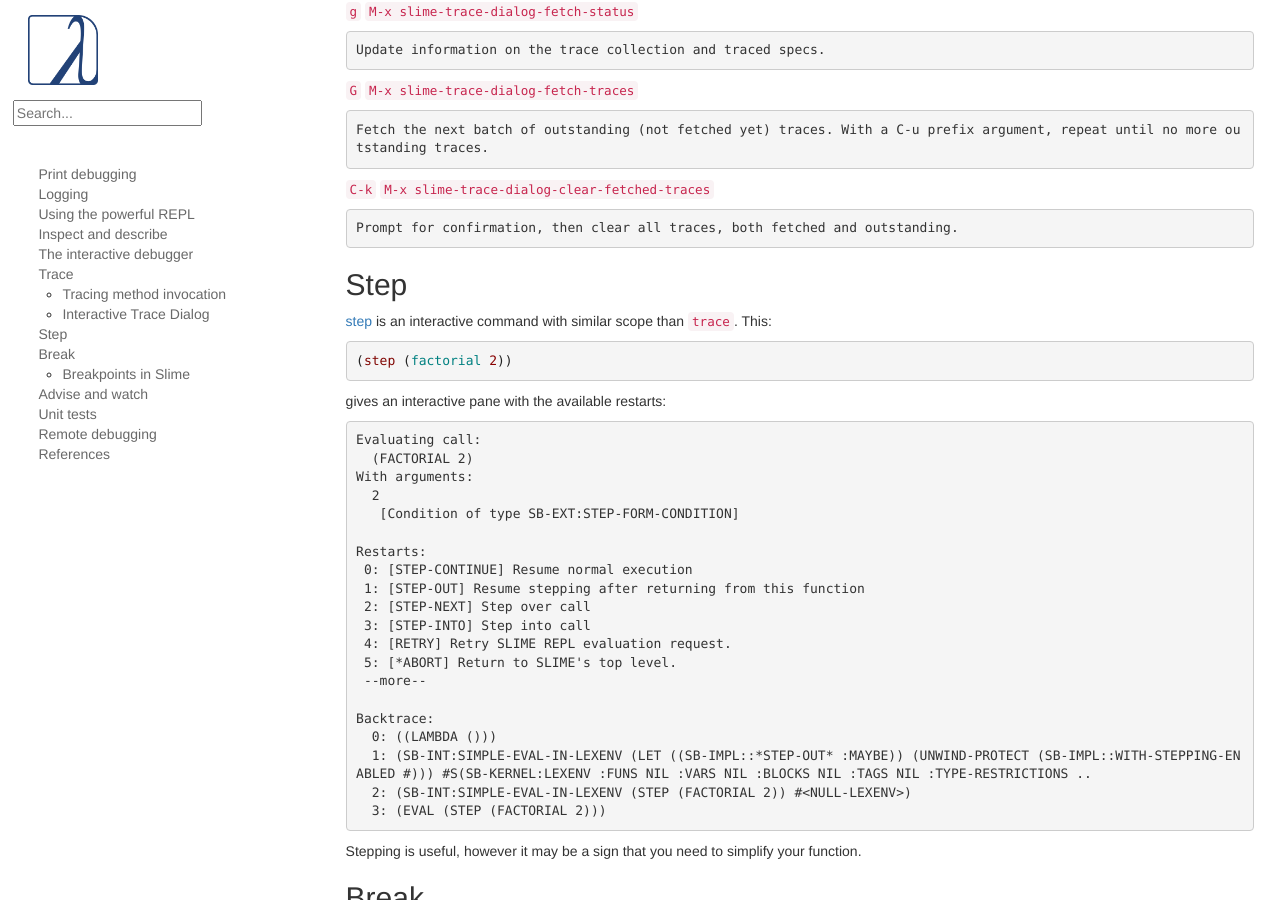
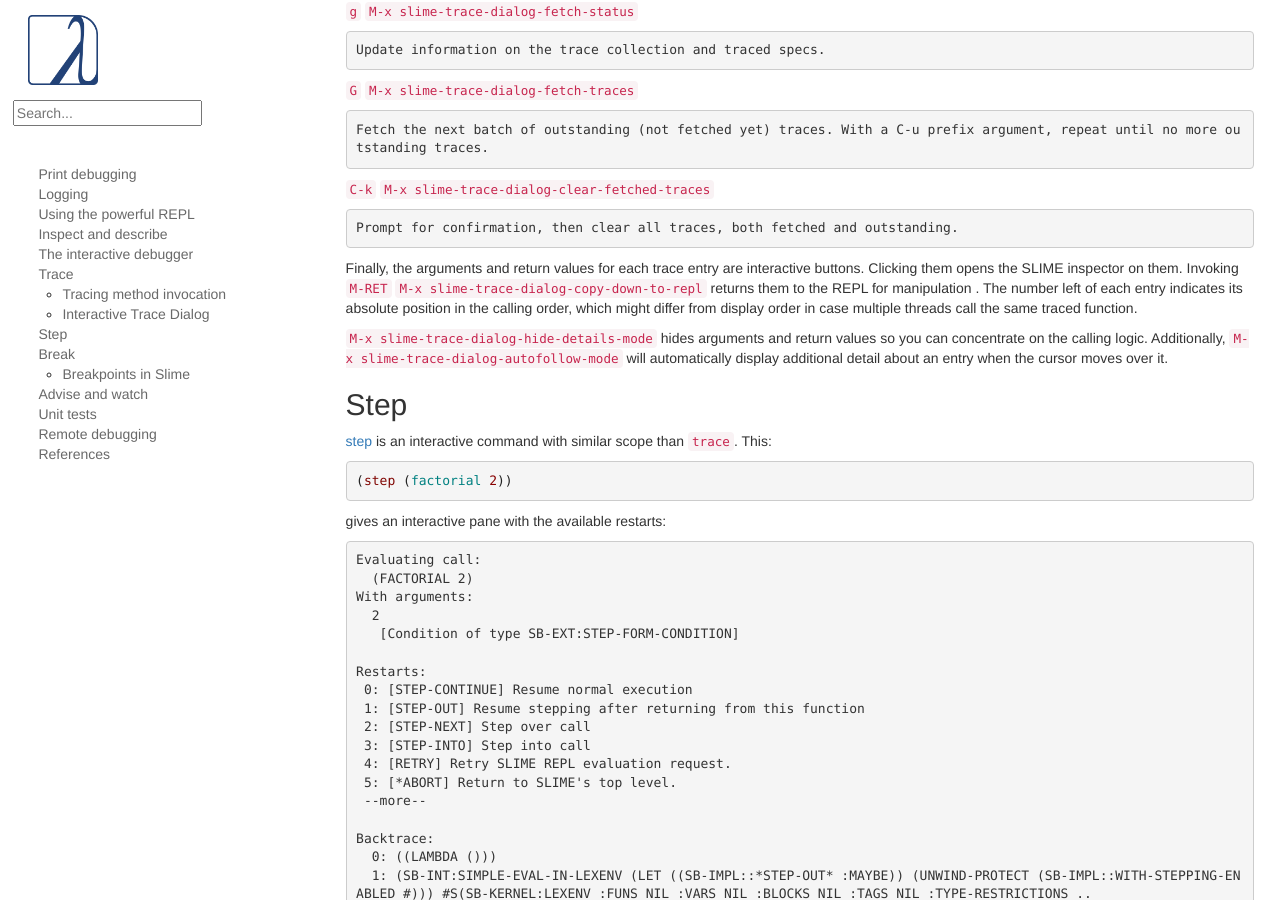
Before and after one commit to LispCookbook/cl-cookbook, a Jekyll site: the page built from debugging.md, in a window 1280 px wide and 900 px high, scrolled down 5134 px. Built offline with Jekyll 4.4.1, drawn with Linux system fonts in a browser that asks for light colours.

Commit message:
trace-dialog: more docs

```diff
--- a/debugging.md
+++ b/debugging.md
@@ -307,6 +307,9 @@ These are some of the Emacs commands bound to useful keys:
 
     Prompt for confirmation, then clear all traces, both fetched and outstanding.
 
+Finally, the arguments and return values for each trace entry are interactive buttons. Clicking them opens the SLIME inspector on them. Invoking `M-RET` `M-x slime-trace-dialog-copy-down-to-repl` returns them to the REPL for manipulation . The number left of each entry indicates its absolute position in the calling order, which might differ from display order in case multiple threads call the same traced function.
+
+`M-x slime-trace-dialog-hide-details-mode` hides arguments and return values so you can concentrate on the calling logic. Additionally, `M-x slime-trace-dialog-autofollow-mode` will automatically display additional detail about an entry when the cursor moves over it.
 
 ## Step
 
```
